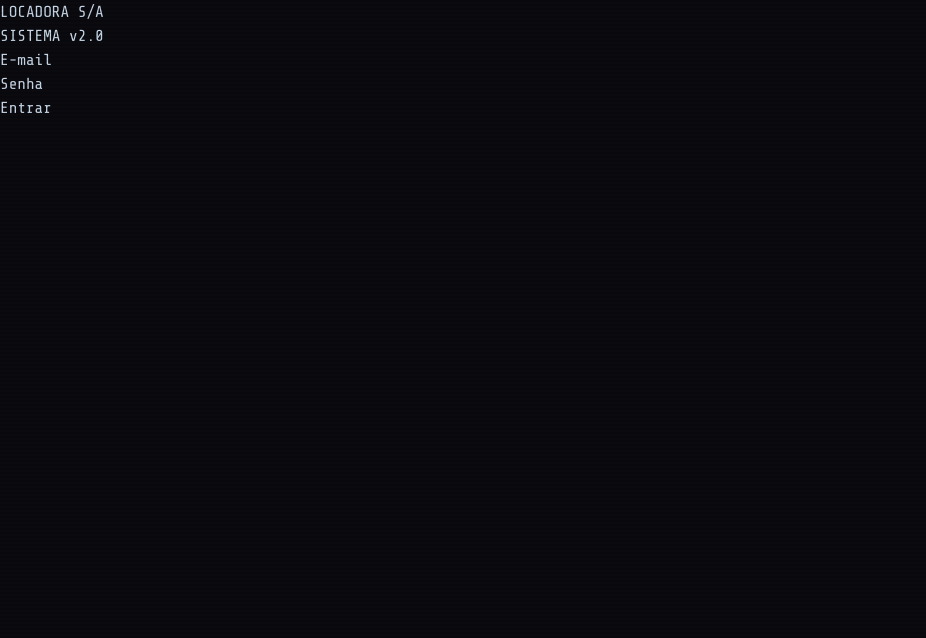
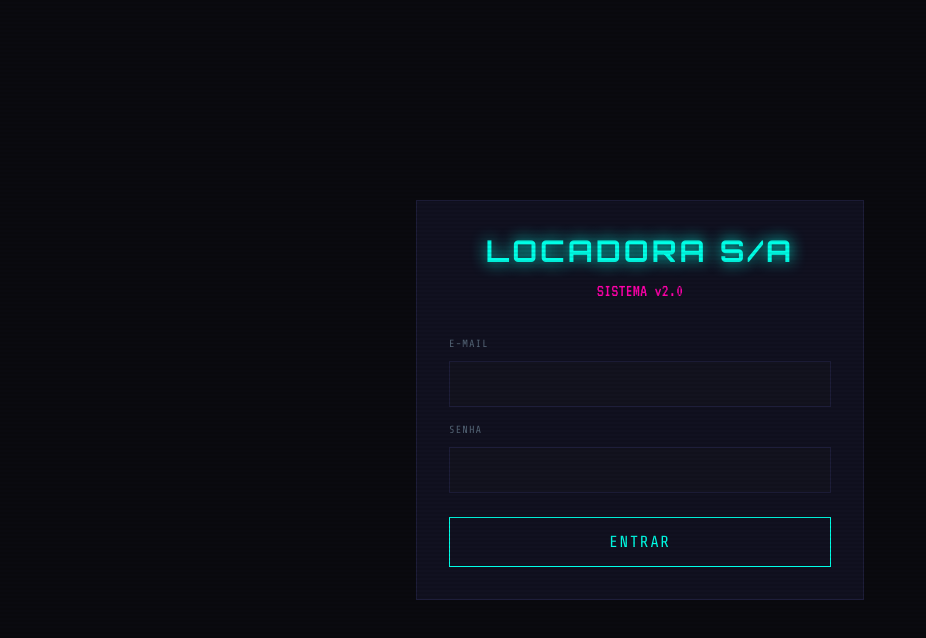
Before and after one commit to francagiovanna/repUnico_LocadoraSA, a React app in the folder locadora_SA/frontend/: page / in a window 1280 px wide. Shown: the top 638 px of the page, without its empty margins (0-926 px from the left). Built offline with nearby package versions, Linux system fonts and the light colour scheme; the HTML template or start-up script is replaced by a standard one.

Commit message:
refactor: finalizei migração da tela de Login para tailwind

```diff
--- a/locadora_SA/frontend/src/pages/Login.jsx
+++ b/locadora_SA/frontend/src/pages/Login.jsx
@@ -18,9 +18,7 @@ export default function Login({ onLogin }) {
     e.preventDefault();
 
     const found = MOCK_USERS.find(
-      (u) =>
-        u.email === email &&
-        u.senha === senha
+      (u) => u.email === email && u.senha === senha
     );
 
     if (found) {
@@ -31,51 +29,55 @@ export default function Login({ onLogin }) {
   }
 
   return (
-    <div className="login-page">
-      <div className="login-box">
-        <div className="login-logo">
-          <h1>LOCADORA S/A</h1>
-          <p>SISTEMA v2.0</p>
+    <div className="min-h-screen flex items-center justify-center bg-surface px-4">
+      <div className="w-full max-w-md bg-panel border border-border p-8">
+        <div className="text-center mb-8">
+          <h1 className="font-display text-3xl font-bold text-neon tracking-widest [text-shadow:0_0_15px_var(--color-neon)]">
+            LOCADORA S/A
+          </h1>
+
+          <p className="font-retro text-neon-2 mt-2 text-lg">
+            SISTEMA v2.0
+          </p>
         </div>
 
         {erro && (
-          <div className="login-error">
+          <div className="mb-4 border border-danger bg-danger/10 text-danger px-3 py-2 text-sm">
             {erro}
           </div>
         )}
 
         <form onSubmit={handleLogin}>
-          <div className="form-group">
-            <label className="form-label">
+          <div className="mb-4">
+            <label className="block text-[0.65rem] uppercase tracking-widest text-dim mb-2">
               E-mail
             </label>
 
             <input
-              className="form-input"
               type="email"
+              className="w-full bg-surface-3 border border-border text-ink px-3 py-2.5 outline-none focus:border-neon"
               value={email}
-              onChange={(e) =>
-                setEmail(e.target.value)
-              }
+              onChange={(e) => setEmail(e.target.value)}
             />
           </div>
 
-          <div className="form-group">
-            <label className="form-label">
+          <div className="mb-6">
+            <label className="block text-[0.65rem] uppercase tracking-widest text-dim mb-2">
               Senha
             </label>
 
             <input
-              className="form-input"
               type="password"
+              className="w-full bg-surface-3 border border-border text-ink px-3 py-2.5 outline-none focus:border-neon"
               value={senha}
-              onChange={(e) =>
-                setSenha(e.target.value)
-              }
+              onChange={(e) => setSenha(e.target.value)}
             />
           </div>
 
-          <button className="btn-login" type="submit">
+          <button
+            type="submit"
+            className="w-full py-3 border border-neon text-neon uppercase tracking-widest transition-all hover:bg-neon hover:text-surface hover:shadow-[0_0_16px_var(--color-neon)]"
+          >
             Entrar
           </button>
         </form>
```
